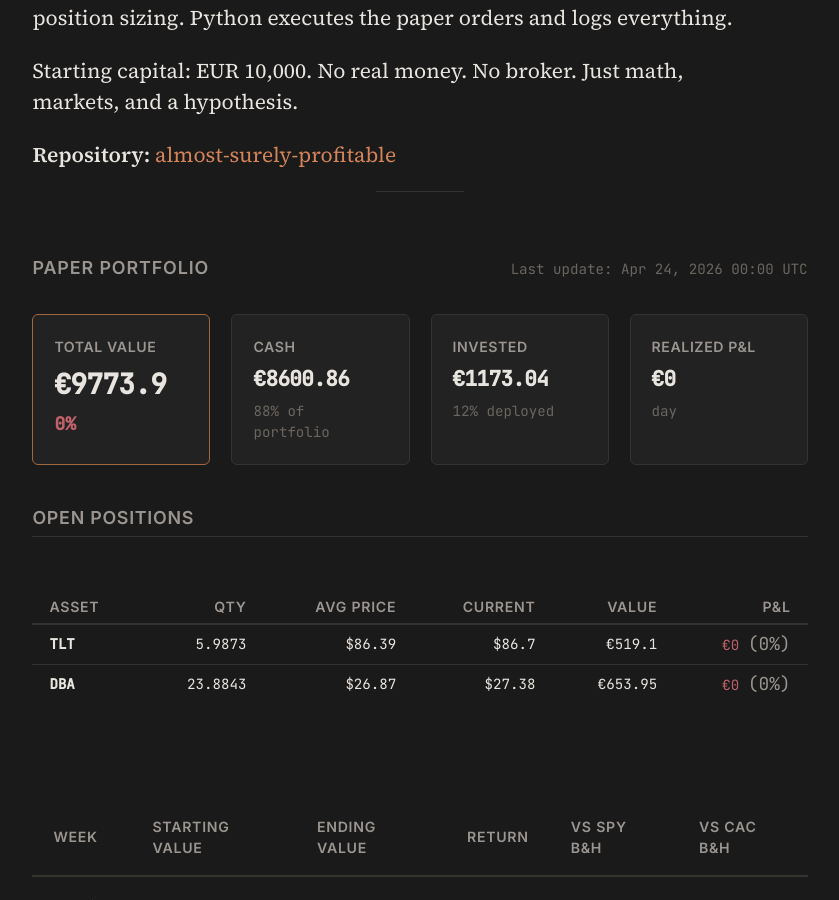
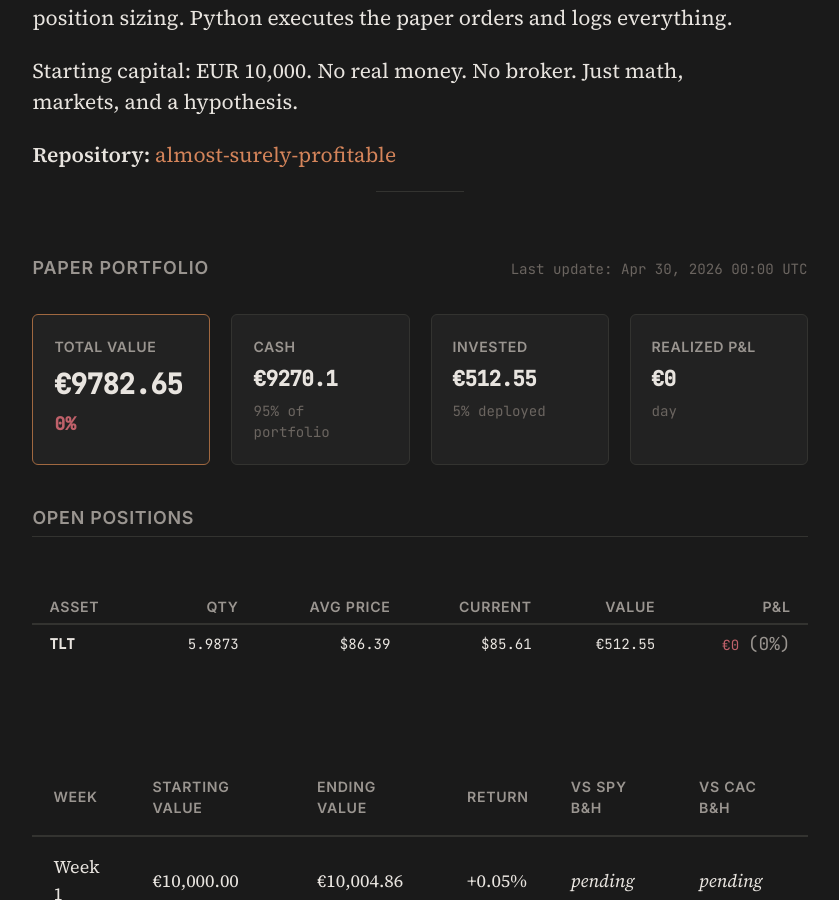
Before and after one commit to Alm0stSurely/alm0stsurely.github.io, a Jekyll site: the page built from trading.md, in a window 1280 px wide and 900 px high, scrolled down 854 px. Shown: the whole window, without its empty margins (220-1059 px from the left). Built offline with Jekyll 4.4.1, drawn with Linux system fonts in a browser that asks for light colours.

Commit message:
Trading update 2026-04-30: sold DBA on extreme overbought, cash 94.8%

```diff
--- a/_data/portfolio.json
+++ b/_data/portfolio.json
@@ -1,27 +1,18 @@
 {
-  "total_value": 9773.90,
-  "cash": 8600.86,
-  "cash_pct": 88.0,
-  "realized_pnl": -401.38,
-  "last_updated": "2026-04-24",
+  "total_value": 9782.65,
+  "cash": 9270.10,
+  "cash_pct": 94.8,
+  "realized_pnl": -373.92,
+  "last_updated": "2026-04-30",
   "positions": [
     {
       "ticker": "TLT",
       "quantity": 5.9873,
       "avg_price": 86.39,
-      "current_price": 86.70,
-      "market_value": 519.10,
-      "unrealized_pnl": 1.89,
-      "unrealized_pnl_pct": 0.36
-    },
-    {
-      "ticker": "DBA",
-      "quantity": 23.8843,
-      "avg_price": 26.87,
-      "current_price": 27.38,
-      "market_value": 653.95,
-      "unrealized_pnl": 12.18,
-      "unrealized_pnl_pct": 1.90
+      "current_price": 85.61,
+      "market_value": 512.55,
+      "unrealized_pnl": -4.66,
+      "unrealized_pnl_pct": -0.90
     }
   ]
 }
```
Also changed, not shown: _trading_analysis.md (+30 -45 lines).
